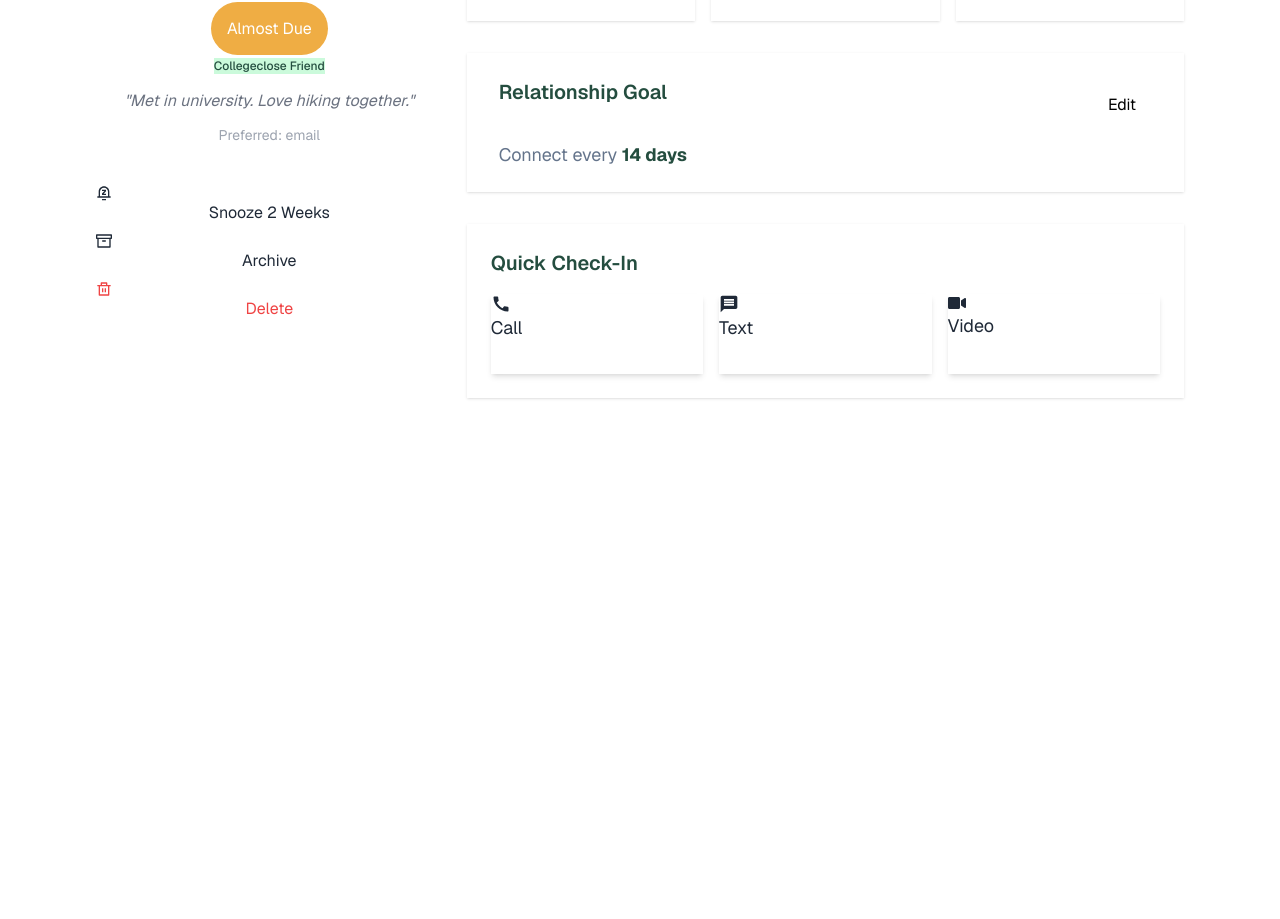
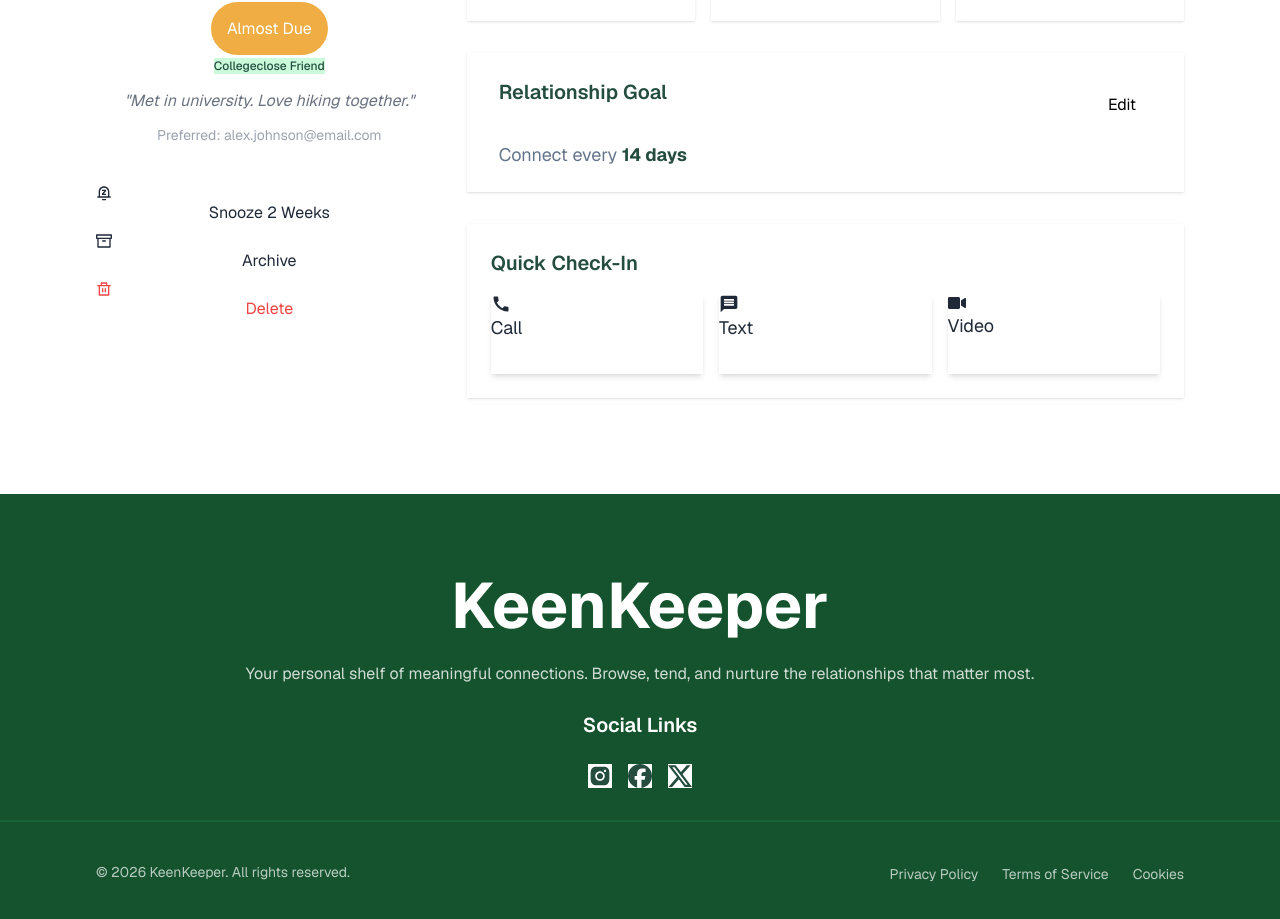
Before and after one commit to nhrakib777-coder/KeenKeeper, a React (Vite) app: page /friend/1 in a window 1280 px wide. Shown: the part 323-1242 px from the top of the page. Before the commit the page ends 800 px from the top, so only its background shows below. Built offline with nearby package versions, Linux system fonts and the light colour scheme.

Commit message:
deploy on vercel

```diff
--- a/src/App.jsx
+++ b/src/App.jsx
@@ -5,7 +5,7 @@
 import FriendDetails from "./pages/FriendDetails";
 import NotFound from "./pages/NotFound";
 import Navbar from "./components/Navbar";
-
+import Footer from "./components/Footer";
 function App() {
   return (
     <>
@@ -18,6 +18,7 @@
         <Route path="/friend/:id" element={<FriendDetails />} />
         <Route path="*" element={<NotFound />} />
       </Routes>
+      <Footer />
     </>
   );
 }
--- a/src/pages/FriendDetails.jsx
+++ b/src/pages/FriendDetails.jsx
@@ -100,7 +100,7 @@
 
           <p className="text-gray-500 mt-3 italic">"{friend.bio}"</p>
 
-          <p className="text-sm text-gray-400">Preferred: email</p>
+          <p className="text-sm text-gray-400">Preferred:  {friend.email}</p>
         </div>
 
         <div className=" flex flex-col ">
```
Also changed, not shown: vercel.json (added), 1 other file (tests, documents, lock files or other folders).
